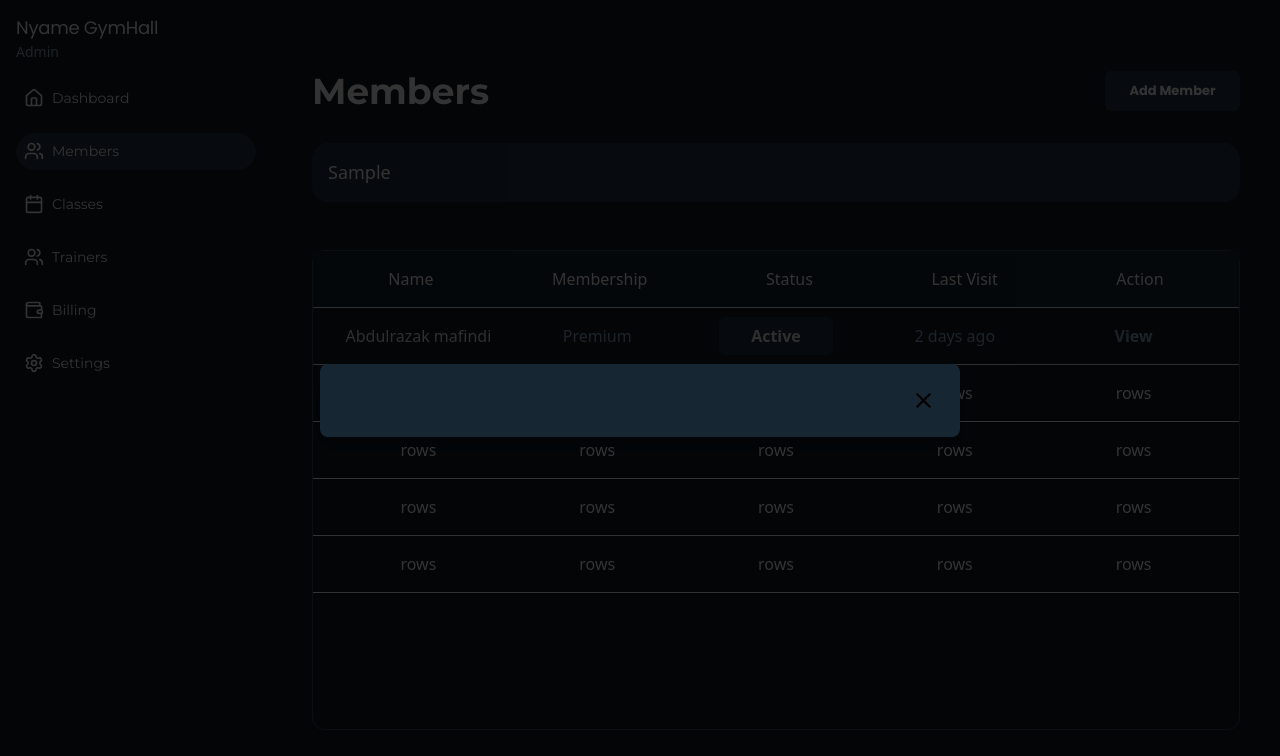
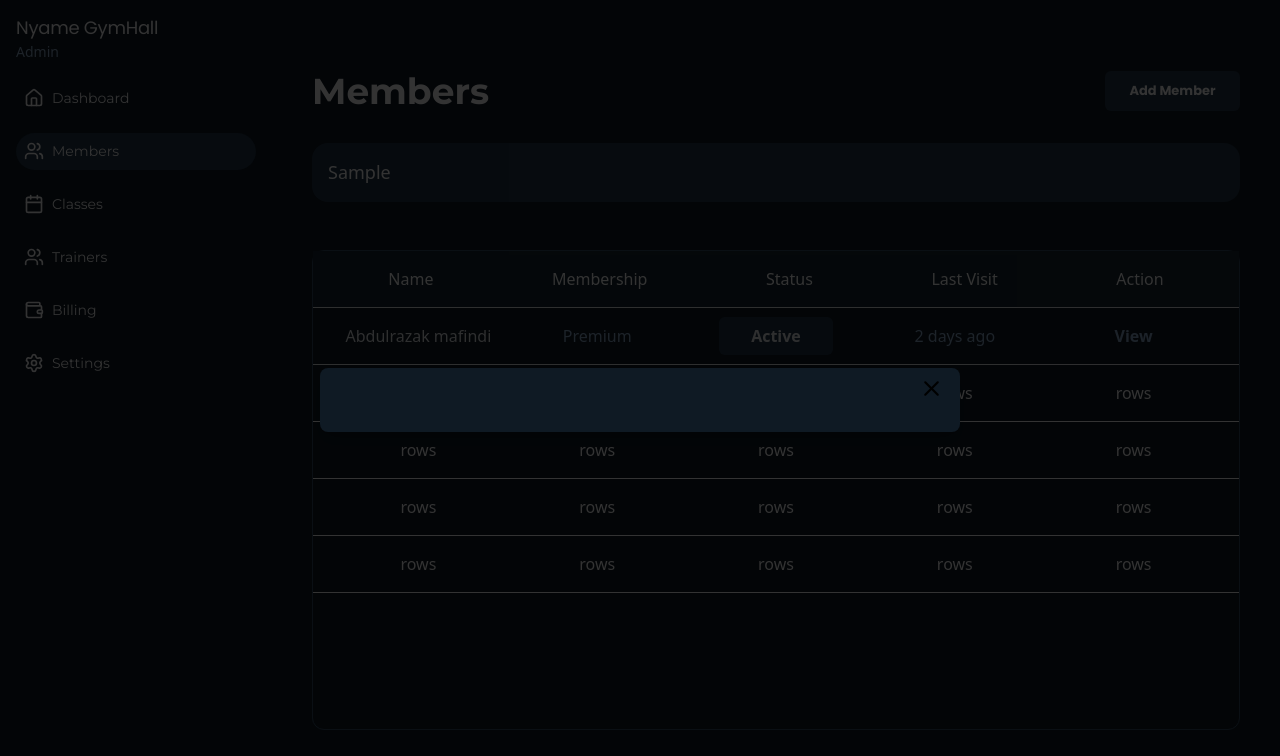
Before and after one commit to mafindijr/Gym-Management-System, a React (Vite) app: page /member in a window 1280 px wide. Both pictures are taken after typing "Sample" into the empty fields and a click on the button "Add Member". Shown: the top 756 px of the page. Built offline with nearby package versions, Linux system fonts and the light colour scheme.

Commit message:
change the modal bg clolr for consistency

```diff
--- a/src/Components/modal.jsx
+++ b/src/Components/modal.jsx
@@ -7,10 +7,10 @@ export default function Modal({ isOpen, onClose, children }) {
             <div>
                 {isOpen && (
                 <div className='fixed inset-0 bg-black/80 flex items-center justify-center z-50'>
-                    <div className="bg-[#172633] p-6 rounded-[8px] w-[50%] shadow-lg">
+                    <div className="bg-homebg p-8 rounded-[8px] w-[50%] relative shadow-lg">
                         <button
                          onClick={onClose}
-                        className='flex justify-end cursor-pointer w-full'
+                        className='absolute cursor-pointer top-2 right-4'
                         >
                         <X color='black' size={25}/>
                         </button>
```
